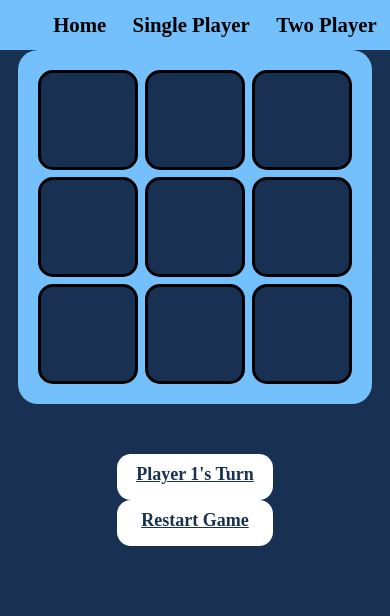
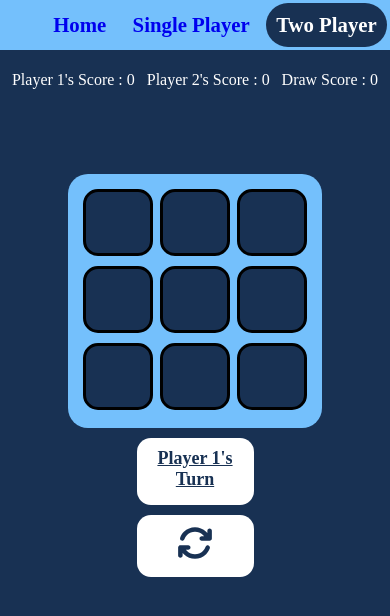
Before and after one commit to leulXllll/tictactoe, a React (Vite) app: page /twoplayer in a window 390 px wide. Shown: the top 616 px of the page. Built offline with nearby package versions, Linux system fonts and the light colour scheme.

Commit message:
made it responsive for mobile design

```diff
--- a/src/App.css
+++ b/src/App.css
@@ -16,8 +16,13 @@ body{
   height: 100%;
 
 }
+.active{
+  background-color: rgb(24, 49, 83);
+  color: white;
+  display: inline-block;
+  border-radius: 2rem;
+}
 .links{
-  color: black;
   font-weight: 600;
   font-size: 1.3em;
   text-decoration: none;
@@ -41,16 +46,36 @@ nav{
 
   display: flex;
   justify-content: center;
-  margin-bottom: 50px;
+  /* margin-bottom: 50px; */
 
+}
+.score{
+
+   display: flex;
+   justify-content: space-evenly;
+   align-items: center;
+   height: 60px;
+
+}
+.scores{
+  color: white;
+}
+
+.status{
+   height: 40px;
+   margin: 12px;
+}
+.status h1{
+   text-align: center;
+   font-family:cursive
 }
 .boxes{
     display: inline-grid;
-    grid-template-columns: 100px 100px 100px;
-    grid-template-rows:  100px 100px 100px;
+    grid-template-columns: repeat(3,70px);
+    grid-template-rows:  repeat(3,70px);
     background-color: #74C0FC;
     gap: 7px;
-    padding: 20px;
+    padding: 15px;
     border-radius: 20px;
 }
 li{
@@ -62,12 +87,14 @@ li{
   padding-bottom: 15px;
   text-align: center;
   font-weight: 600;
-  width: 40%;
+  width: 30%;
   margin: auto;
   border-radius: 14px;
   font-size: 18px;
   text-decoration: underline;
   color: rgb(24, 49, 83);
+  margin-top: 10px;
+
 }
 h1{
   margin: auto;
--- a/src/Box.css
+++ b/src/Box.css
@@ -14,11 +14,11 @@ button{
 
 }
 .box{
-    padding: 0px;
+    padding: 7px;
     border: 3px solid black;
     background-color: rgb(24, 49, 83);
     border-radius: 15px;
-    height: 100px;
+    height: auto;
     display: flex;
     align-items: center;
     justify-content: center;
--- a/src/NavBar.jsx
+++ b/src/NavBar.jsx
@@ -1,12 +1,12 @@
 import './app.css'
-import { Link } from 'react-router-dom';
+import { Link, NavLink } from 'react-router-dom';
 const NavBar = () => {
     return (
         <nav>
             <ul className='nav-ul'>
-                <li ><Link className='links' to={'/'}>Home</Link></li>
-                <li ><Link className='links' to={'/singleplayer'}>Single Player</Link></li>
-                <li ><Link className='links' to={'/twoplayer'}>Two Player</Link></li>
+                <li ><NavLink className='links' to={'/'}>Home</NavLink></li>
+                <li ><NavLink className='links' to={'/singleplayer'}>Single Player</NavLink></li>
+                <li ><NavLink className='links' to={'/twoplayer'}>Two Player</NavLink></li>
             </ul>
         </nav>
      );
--- a/src/SinglePlayer.jsx
+++ b/src/SinglePlayer.jsx
@@ -1,4 +1,6 @@
 import { useState ,useEffect} from "react";
+import { FontAwesomeIcon } from '@fortawesome/react-fontawesome';
+import { faRefresh } from '@fortawesome/free-solid-svg-icons';
 import Box from "./Box";
 
 const SinglePlayer = ({answer}) => {
@@ -15,6 +17,12 @@ const SinglePlayer = ({answer}) => {
 
         const [gameResult, setGameResult] = useState(null);
 
+        const [computerScore,setComputerScore] = useState(0);
+
+        const [playerScore,setPlayerScore] = useState(0);
+
+        const [drawScore,setDrawScore] = useState(0);
+
         function randomNumber(){
             return Math.floor(Math.random()*9)+1;
         }
@@ -24,11 +32,6 @@ const SinglePlayer = ({answer}) => {
             if(gameResult!=null) return;
 
             let computerValue;
-
-            console.log(`game value is ${JSON.stringify(game1.length)}`);
-            console.log(`computer value is ${JSON.stringify(computer.length)}`);
-
-
 
             do{
 
@@ -41,8 +44,6 @@ const SinglePlayer = ({answer}) => {
 
 
             }while(computerValue==value || computer.includes(computerValue) || game1.includes(computerValue));
-
-
 
             if(!game1.includes(value) && !computer.includes(value) ){
 
@@ -92,10 +93,13 @@ const SinglePlayer = ({answer}) => {
 
           if(winner1){
             setGameResult("You Won");
+            setPlayerScore(playerScore + 1);
           } else if(winner2){
             setGameResult("Computer  Won");
+            setComputerScore(computerScore + 1);
           } else if (checkDraw){
             setGameResult("Its A Draw");
+            setDrawScore(drawScore + 1);
           }
 
 
@@ -128,13 +132,23 @@ const SinglePlayer = ({answer}) => {
 
       return (
         <>
+        <div className="score">
+            <div className="scores">Player Score : {playerScore}</div>
+            <div className="scores">Computer Score : {computerScore}</div>
+            <div className="scores">Draw Score : {drawScore}</div>
+        </div>
+        <div className="status">
           {gameResult && <h1> {gameResult}</h1>}
+
+        </div>
            <div className="cont">
 
                {renderBoxes()}
            </div>
 
-            <div onClick={restartGame} className="restarter">Restart Game</div>
+            <div onClick={restartGame} className="restarter">
+                <FontAwesomeIcon icon={faRefresh} size="2x"></FontAwesomeIcon>
+            </div>
 
         </>
       )
--- a/src/TwoPlayer.jsx
+++ b/src/TwoPlayer.jsx
@@ -1,4 +1,6 @@
 import { useState,useEffect } from "react";
+import { FontAwesomeIcon } from '@fortawesome/react-fontawesome';
+import { faRefresh } from '@fortawesome/free-solid-svg-icons';
 import Box from "./Box";
 
 const TwoPlayer = ({answer}) => {
@@ -16,6 +18,12 @@ const TwoPlayer = ({answer}) => {
     const [game2,setGame2] = useState([]);
 
     const [gameResult, setGameResult] = useState(null);
+
+    const [player1Score,setPlayer1Score] = useState(0);
+
+    const [player2Score,setPlayer2Score] = useState(0);
+
+    const [drawScore,setDrawScore] = useState(0);
 
   const changeContent=(value)=>{
 
@@ -73,11 +81,14 @@ const TwoPlayer = ({answer}) => {
       let checkDraw = ((checkDraw1.size + checkDraw2.size)==9);
 
       if(winner1){
-        setGameResult("Player One Won");
+        setGameResult("Player 1 Won");
+        setPlayer1Score(player1Score+1);
       } else if(winner2){
-        setGameResult("Player Two Won");
+        setGameResult("Player 2 Won");
+        setPlayer2Score(player2Score+1);
       } else if (checkDraw){
         setGameResult("Its A Draw");
+        setDrawScore(drawScore+1);
       }
 
 
@@ -111,7 +122,14 @@ const TwoPlayer = ({answer}) => {
 
   return (
     <>
-      {gameResult && <h1> {gameResult}</h1>}
+     <div className="score">
+            <div className="scores">Player 1's Score : {player1Score}</div>
+            <div className="scores">Player 2's Score : {player2Score}</div>
+            <div className="scores">Draw Score : {drawScore}</div>
+        </div>
+        <div className="status">
+          {gameResult && <h1> {gameResult}</h1>}
+        </div>
        <div className="cont">
 
            {renderBoxes()}
@@ -119,7 +137,9 @@ const TwoPlayer = ({answer}) => {
         {gameChanger&&<div  className='turn-Tracker' >Player 1's Turn</div>}
         {!gameChanger&&<div className='turn-Tracker' >Player 2's Turn</div>}
 
-        <div onClick={restartGame} className="restarter">Restart Game</div>
+        <div onClick={restartGame} className="restarter">
+             <FontAwesomeIcon icon={faRefresh} size="2x"></FontAwesomeIcon>
+         </div>
 
     </>
   )
```
